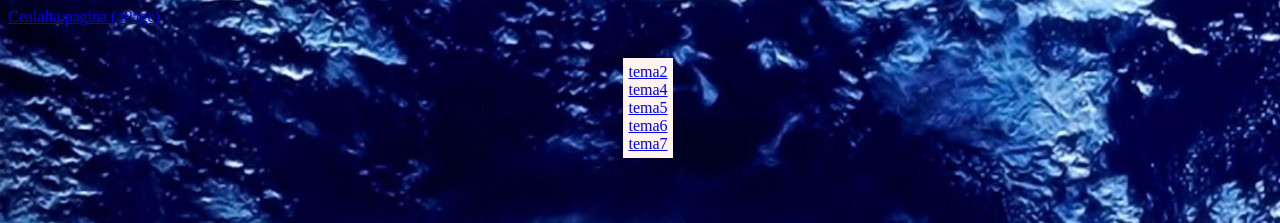
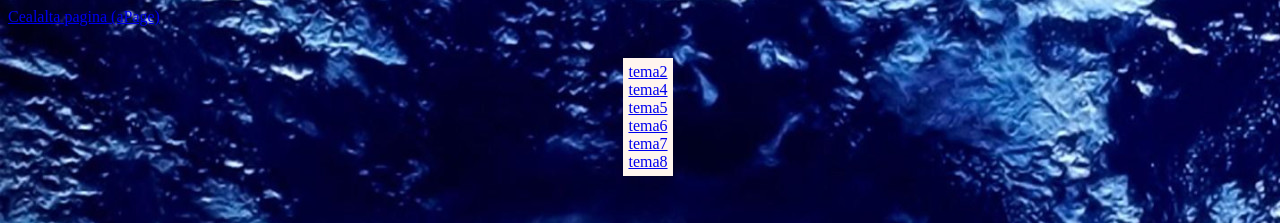
Before and after one commit to VladMr1/temafe, a plain HTML site: page index.html in a window 1280 px wide. Shown: the top 223 px of the page. Drawn offline with Linux system fonts and the light colour scheme; files whose address does not match are found by name.

Commit message:
update html tema 8

```diff
--- a/index.html
+++ b/index.html
@@ -21,6 +21,7 @@
                 <a href="tema5/main.html">tema5</a>
                 <a href="tema6/main.html">tema6</a>
                 <a href="tema7/main.html">tema7</a>
+                <a href="tema8/main.html">tema8</a>
             </div>
         </div>
         <h1>My First Heading</h1>
```
